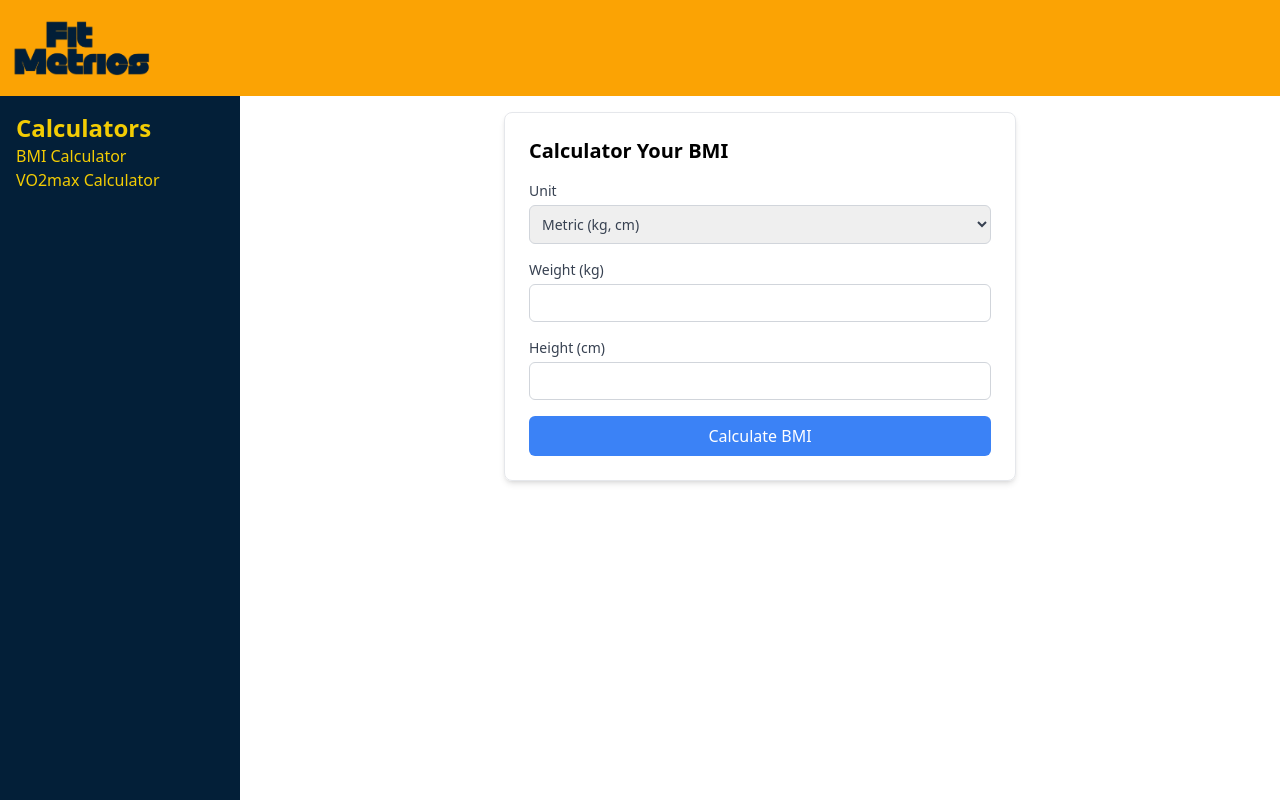
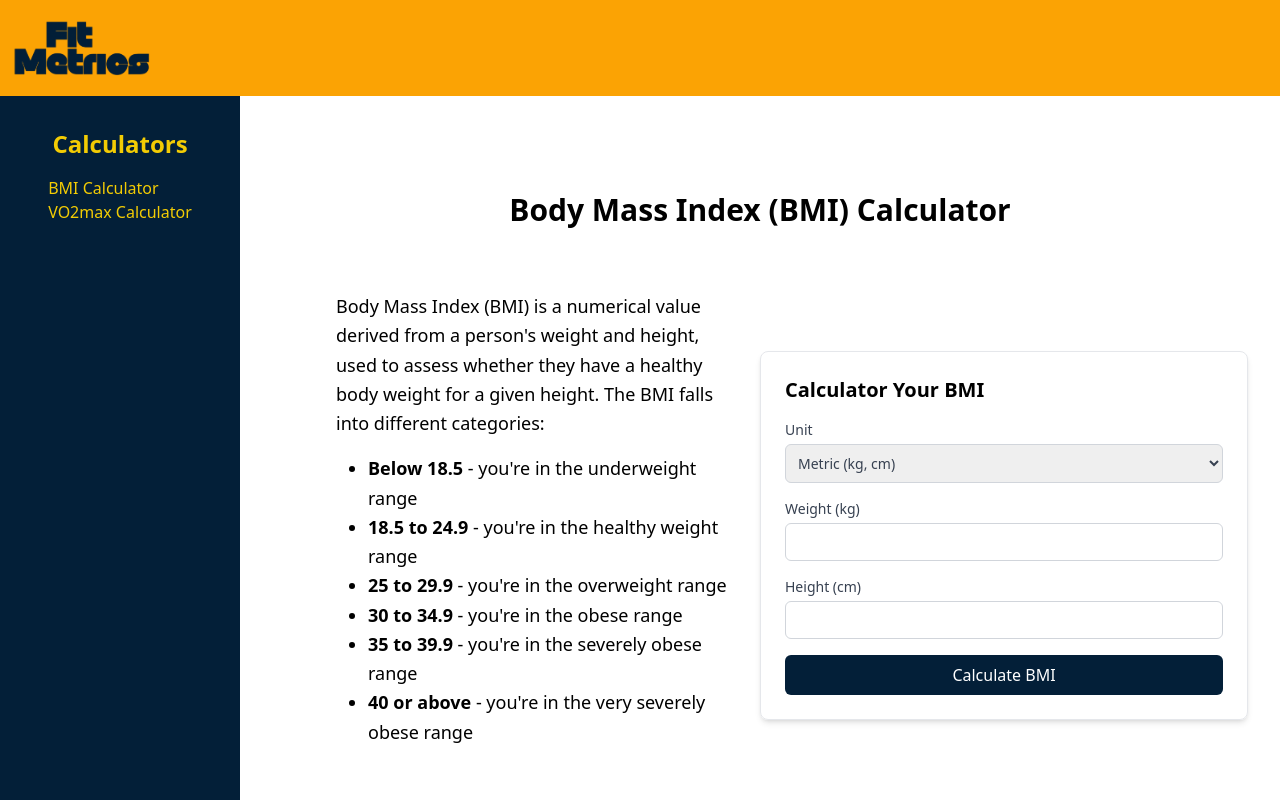
Before and after one commit to Laleh-S/fitmetrics, a React (Create React App) app: page /bmi in a window 1280 px wide. Built offline with nearby package versions, Linux system fonts and the light colour scheme.

Commit message:
added text and styling to bmi page

```diff
--- a/src/components/BMI.js
+++ b/src/components/BMI.js
@@ -43,8 +43,20 @@ function BMI () {
     }
 
     return (
-        <div className="">
-            <div className="max-w-lg mx-auto p-6 border border-gray-200 rounded-lg shadow-md">
+        <div className="flex flex-wrap items-center mt-8 px-4">
+            <h1 className="text-center py-4 text-3xl font-bold w-full m-8">Body Mass Index (BMI) Calculator</h1>
+            <div className="w-full md:w-1/2 p-4  md:pl-16">
+                <p className="text-lg leading-relaxed mb-4">Body Mass Index (BMI) is a numerical value derived from a person's weight and height, used to assess whether they have a healthy body weight for a given height. The BMI falls into different categories:</p>
+                <ul className="text-lg ml-8 list-disc text-left leading-relaxed">
+                    <li><span className="font-semibold">Below 18.5</span> - you're in the underweight range</li>
+                    <li><span className="font-semibold">18.5 to 24.9</span> - you're in the healthy weight range</li>
+                    <li><span className="font-semibold">25 to 29.9</span> - you're in the overweight range</li>
+                    <li><span className="font-semibold">30 to 34.9</span> - you're in the obese range</li>
+                    <li><span className="font-semibold">35 to 39.9</span> - you're in the severely obese range</li>
+                    <li><span className="font-semibold">40 or above</span> - you're in the very severely obese range</li>
+                </ul>
+            </div>
+            <div className="w-full md:w-1/2 max-w-lg mx-auto mt-8 p-6 border border-gray-200 rounded-lg shadow-md">
                 <h2 className="text-xl font-semibold mb-4">Calculator Your BMI</h2>
                 <div className="mb-4">
                     <label className="block text-sm font-medium text-gray-700 mb-2">
@@ -89,14 +101,14 @@ function BMI () {
                 </div>
                 <button
                     onClick={handleCalculateBMI}
-                    className="w-full bg-blue-500 text-white py-2 px-4 rounded-md hover:bg-blue-600 transition duration-300"
+                    className="w-full bg-primary text-white py-2 px-4 rounded-md hover:bg-blue-800 transition duration-300"
                 >
                     Calculate BMI
                 </button>
                 {bmi && (
                 <div className="mt-6 text-center font-semibold">
                     <h2 className="text-lg ">Your BMI is: {bmi}</h2>
-                    <p className={`mt-1 text-lg px-2 py-2 rounded mx-20 ${bgColor}`}>{message}</p>
+                    <p className={`mt-1 text-lg px-2 py-2 rounded ${bgColor}`}>{message}</p>
                 </div>
                 )}
             </div>
--- a/src/components/Sidebar.js
+++ b/src/components/Sidebar.js
@@ -6,8 +6,8 @@ import "../index.css"
 function Sidebar() {
     return (
         <aside className="h-full w-full max-w-[15rem] p-4 bg-primary">
-            <div className="">
-                <h1 className="font-bold text-2xl text-yellow">Calculators</h1>
+            <div className="flex flex-col items-center">
+                <h1 className="font-bold text-2xl text-yellow m-4">Calculators</h1>
                 <ul>
                     <li><Link to="/bmi" className="text-yellow">BMI Calculator</Link></li>
                     <li><Link to="/vo2max" className="text-yellow">VO2max Calculator</Link></li>
```
